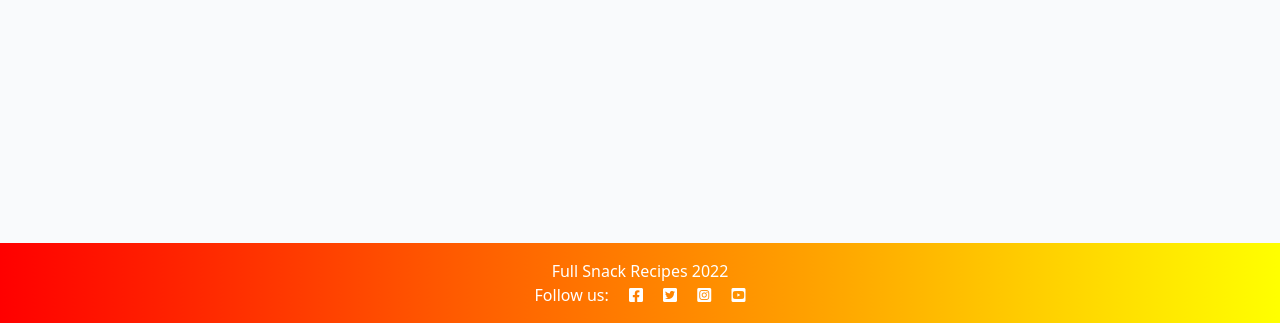
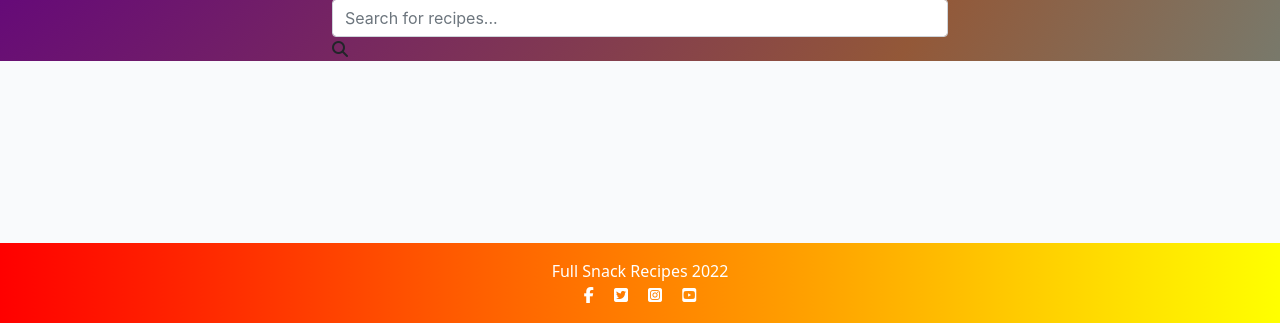
Before and after one commit to ChrisKellFSD/full-snack-receipes, a Django app: page / in a window 1280 px wide. Shown: the part 477-800 px from the top of the page. Run offline with Django 3.2, Linux system fonts and the light colour scheme; data that the repository does not hold is empty; some libraries are stand-ins or nearby versions.

Commit message:
Work on improved search function on main page

```diff
--- a/static/css/style.css
+++ b/static/css/style.css
@@ -1,3 +1,5 @@
+@import url('https://fonts.googleapis.com/css2?family=Sarabun:wght@200&display=swap');
+
 body {
     background-color: #F9FAFC;
 }
@@ -150,6 +152,12 @@ body {
     text-decoration: none;
 }
 
+.logo-main {
+    max-height: 12vh;
+    margin-top: 1rem;
+    margin-left: 1rem;
+    margin-bottom: 1rem;
+}
 
 /* Footer */
 
@@ -157,9 +165,91 @@ body {
     background-image: linear-gradient(to right, red , yellow);
   }
 
-.logo-main {
-    max-height: 12vh;
-    margin-top: 1rem;
-    margin-left: 1rem;
-    margin-bottom: 1rem;
+.footer-link {
+    display: inline-block;
+    color: white;
+    text-decoration: none;
+    position: relative;
+    -webkit-transition-duration: 0.4s;
+    -moz-transition-duration: 0.4s;
+    -o-transition-duration: 0.4s;
+    transition-duration: 0.4s;
+  }
+
+.footer-link:hover {
+    color: #fff;
+    opacity: 0.9;
+    text-shadow: 2px 3px 5px #FF101D;
+    top: -3px;
+  }
+
+.search-container {
+    margin: auto;
+    font-family: -apple-system, BlinkMacSystemFont, sans-serif;
+    overflow: auto;
+    background: rgb(34,108,91);
+    background: radial-gradient(circle, rgba(34,108,91,1) 0%, rgba(101,9,121,1) 35%, rgba(147,88,56,1) 59%, rgba(50,210,244,1) 100%);
+    animation: gradient 25s ease infinite;
+    background-size: 400% 400%;
+    background-attachment: fixed;
 }
+
+@keyframes gradient {
+    0% {
+        background-position: 0% 0%;
+    }
+    50% {
+        background-position: 100% 100%;
+    }
+    100% {
+        background-position: 0% 0%;
+    }
+}
+
+.wave {
+    background: rgb(255 255 255 / 25%);
+    border-radius: 1000% 1000% 0 0;
+    position: fixed;
+    width: 200%;
+    height: 12em;
+    animation: wave 10s -3s linear infinite;
+    transform: translate3d(0, 0, 0);
+    opacity: 0.8;
+    bottom: 0;
+    left: 0;
+    z-index: -1;
+}
+
+.wave:nth-of-type(2) {
+    bottom: -1.25em;
+    animation: wave 18s linear reverse infinite;
+    opacity: 0.8;
+}
+
+.wave:nth-of-type(3) {
+    bottom: -2.5em;
+    animation: wave 20s -1s reverse infinite;
+    opacity: 0.9;
+}
+
+@keyframes wave {
+    2% {
+        transform: translateX(1);
+    }
+
+    25% {
+        transform: translateX(-25%);
+    }
+
+    50% {
+        transform: translateX(-50%);
+    }
+
+    75% {
+        transform: translateX(-25%);
+    }
+
+    100% {
+        transform: translateX(1);
+    }
+}
--- /dev/null
+++ b/static/js/script.js
@@ -0,0 +1,7 @@
+// Script for popup message displayed at top of the page
+
+setTimeout(function () {
+    let messages = document.getElementById('msg');
+    let alert = new bootstrap.Alert(messages);
+    alert.close();
+}, 2500);
--- a/templates/base.html
+++ b/templates/base.html
@@ -87,18 +87,17 @@
     <!-- Footer -->
     <footer class="footer mt-auto py-3 bg-primary">
         <p class="m-0 text-center text-white">Full Snack Recipes 2022</p>
-        <p class="m-0 text-center text-white">Follow us: <i class="fab fa-facebook-square ms-3"></i>
-            <i class="fab fa-twitter-square ms-3"></i>
-            <i class="fab fa-instagram-square ms-3"></i>
-            <i class="fab fa-youtube-square ms-3"></i></p>
-    </footer>
-    <script>
-        setTimeout(function () {
-            let messages = document.getElementById('msg');
-            let alert = new bootstrap.Alert(messages);
-            alert.close();
-        }, 2500);
-    </script>
+        <p class="m-0 text-center text-white"><a class="footer-link" href="#"><i class="fab fa-facebook-f"></i></a>
+            <a class="footer-link" href="#"><i class="fab fa-twitter-square ms-3"></i></a>
+            <a class="footer-link" href="#"><i class="fab fa-instagram-square ms-3"></i></a>
+            <a class="footer-link" href="#"><i class="fab fa-youtube-square ms-3"></i></a></p>
+      </footer>
+
+    <!--Font Awesome Script-->
+    <script src="https://kit.fontawesome.com/aae00821c5.js" crossorigin="anonymous"></script>
+
+    <!-- Script for popup message displayed at top of the page -->
+    <script src="/static/js/script.js"></script>
 </body>
 
 </html>
--- a/templates/index.html
+++ b/templates/index.html
@@ -17,11 +17,17 @@
   </div>
 </div>
 
-    <!-- Search -->
-    <!-- <div class="input-group">
-        <input type="search" class="form-control rounded" placeholder="Search" aria-label="Search" aria-describedby="search-addon" />
-        <button type="button" class="btn btn-outline-primary">search</button>
-      </div> -->
+<!-- Search Bar -->
+<div class="container-fluid search-container">
+    <div class="row height d-flex justify-content-center align-items-center">
+      <div class="col-md-6">
+        <div class="form">
+          <input type="text" class="form-control form-input" placeholder="Search for recipes...">
+          <i class="fa fa-search"></i>
+        </div>
+      </div>
+    </div>
+  </div>
 
 <div class="container-fluid">
     <div class="row">
@@ -80,4 +86,5 @@
     </nav>
     {% endif %}
 </div>
+
 {%endblock%}
```
